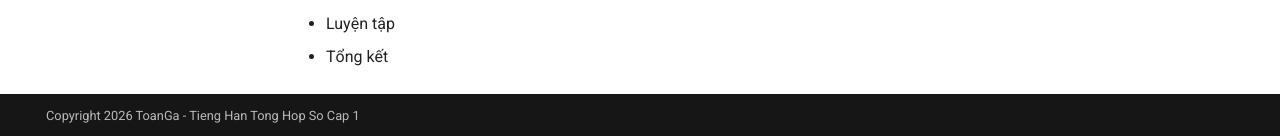
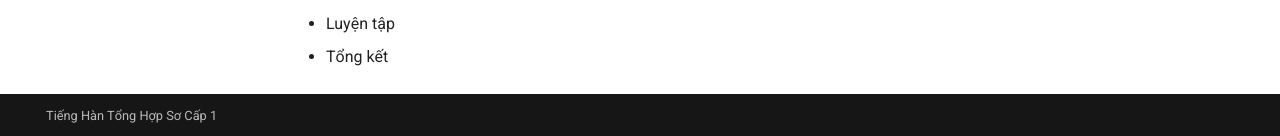
Before and after one commit to toanGa/tienghan-quyen1, an MkDocs documentation site: the page built from docs/index.md, in a window 1280 px wide and 900 px high, scrolled down 1413 px. Shown: the part 761-897 px from the top of the window. Built offline with MkDocs 1.6.1 and Material for MkDocs 9.7.7, drawn with Linux system fonts in a browser that asks for light colours.

Commit message:
Shorten footer copyright text

```diff
--- a/mkdocs.yml
+++ b/mkdocs.yml
@@ -53,7 +53,7 @@ markdown_extensions:
       emoji_index: !!python/name:material.extensions.emoji.twemoji
       emoji_generator: !!python/name:material.extensions.emoji.to_svg
 
-copyright: Copyright 2026 ToanGa - Tieng Han Tong Hop So Cap 1
+copyright: Tiếng Hàn Tổng Hợp Sơ Cấp 1
 
 extra:
   generator: false
```
